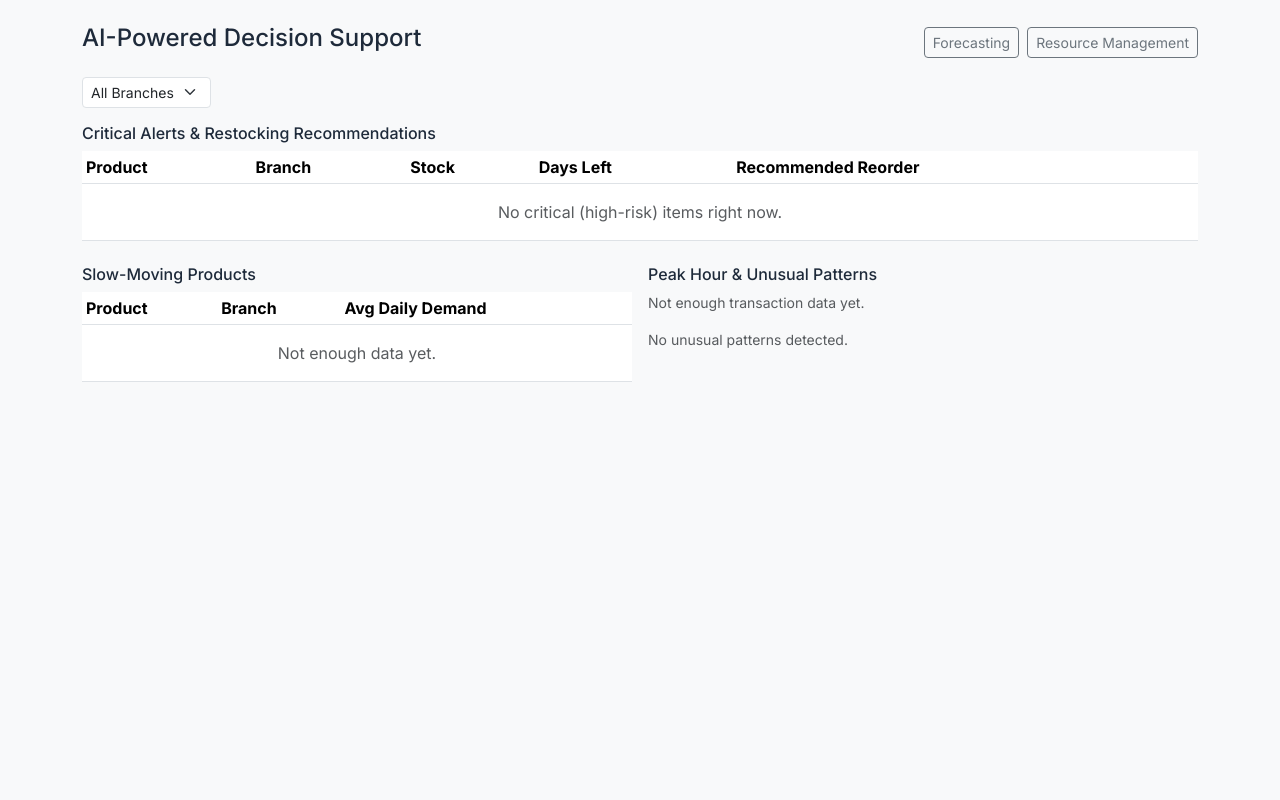
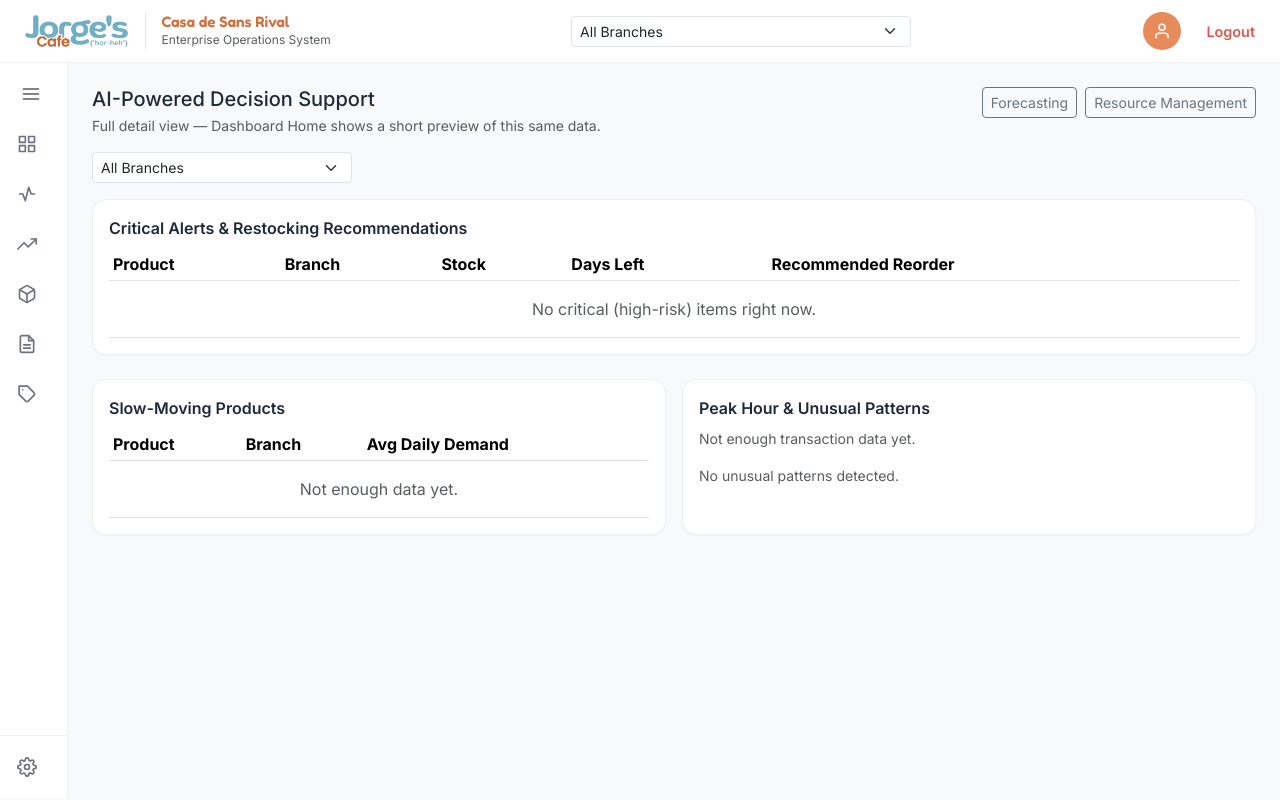
Before and after one commit to eniemennie/SanServeAll, a Django app: template backend/templates/forecasting/decision_support.html in a window 1280 px wide. Run offline with Django 5.2, Linux system fonts and the light colour scheme; the template is opened without the code that fills it, so the values that code supplies are empty.

Commit message:
Wrap Resource Management + AI Insights in the Admin Shell

```diff
--- a/backend/templates/forecasting/decision_support.html
+++ b/backend/templates/forecasting/decision_support.html
@@ -1,32 +1,33 @@
-{% extends "base.html" %}
-{% block title %}AI Decision Support - SanServeAll{% endblock %}
-{% block content %}
-<div class="container py-4">
-    <div class="d-flex justify-content-between align-items-center mb-3">
-        <h1 class="h4">AI-Powered Decision Support</h1>
+{% extends "admin_base.html" %}
+{% block admin_title %}AI Insights{% endblock %}
+{% block admin_content %}
+
+<div class="d-flex justify-content-between align-items-start mb-3">
+    <div>
+        <h1 class="h5 mb-1">AI-Powered Decision Support</h1>
+        <p class="text-muted small mb-0">Full detail view &mdash; Dashboard Home shows a short preview of this same data.</p>
+    </div>
     <div class="d-flex gap-2">
-            <a href="{% url 'forecasting:forecasting_dashboard' %}" class="btn btn-outline-secondary btn-sm">Forecasting</a>
-            <a href="{% url 'forecasting:resource_management_dashboard' %}" class="btn btn-outline-secondary btn-sm">Resource Management</a>
+        <a href="{% url 'forecasting:forecasting_dashboard' %}" class="btn btn-sm btn-outline-secondary">Forecasting</a>
+        <a href="{% url 'forecasting:resource_management_dashboard' %}" class="btn btn-sm btn-outline-secondary">Resource Management</a>
     </div>
 </div>
 
-    <form method="get" class="row g-2 mb-3">
-        <div class="col-auto">
+<form method="get" class="mb-3" style="max-width: 260px;">
     <select name="branch" class="form-select form-select-sm" onchange="this.form.submit()">
         <option value="">All Branches</option>
         {% for b in branches %}
         <option value="{{ b.pk }}" {% if selected_branch.pk == b.pk %}selected{% endif %}>{{ b.name }}</option>
         {% endfor %}
     </select>
-        </div>
 </form>
 
 {% if insights %}
 <div class="mb-4">
     {% for insight in insights %}
-        <div class="alert alert-warning d-flex justify-content-between align-items-start">
-            <span>{{ insight.message }}</span>
-            <span class="badge {% if insight.generated_by_ai %}bg-primary{% else %}bg-secondary{% endif %} ms-2">
+    <div class="jc-card p-3 mb-2 d-flex justify-content-between align-items-start" style="border-left: 4px solid var(--jc-teal);">
+        <span class="small">{{ insight.message }}</span>
+        <span class="jc-badge {% if insight.generated_by_ai %}jc-badge-adequate{% else %}jc-badge-low{% endif %} ms-2">
             {% if insight.generated_by_ai %}AI-Generated{% else %}Template{% endif %}
         </span>
     </div>
@@ -34,28 +35,31 @@
 </div>
 {% endif %}
 
-    <h2 class="h6">Critical Alerts &amp; Restocking Recommendations</h2>
-    <table class="table table-sm table-hover bg-white mb-4">
+<div class="jc-card p-3 mb-4">
+    <div class="fw-semibold mb-2">Critical Alerts &amp; Restocking Recommendations</div>
+    <table class="table table-sm mb-0">
         <thead><tr><th>Product</th><th>Branch</th><th>Stock</th><th>Days Left</th><th>Recommended Reorder</th></tr></thead>
         <tbody>
             {% for alert in critical_alerts %}
-            <tr class="table-danger">
+            <tr>
                 <td>{{ alert.score.product.name }}</td>
                 <td>{{ alert.score.branch.name }}</td>
                 <td>{{ alert.score.quantity_on_hand }}</td>
                 <td>{% if alert.score.days_of_stock_left %}{{ alert.score.days_of_stock_left|floatformat:1 }}{% else %}&mdash;{% endif %}</td>
-                <td><strong>+{{ alert.recommended_reorder_quantity }}</strong> units</td>
+                <td><span class="jc-badge jc-badge-critical">+{{ alert.recommended_reorder_quantity }} units</span></td>
             </tr>
             {% empty %}
             <tr><td colspan="5" class="text-center text-muted py-3">No critical (high-risk) items right now.</td></tr>
             {% endfor %}
         </tbody>
     </table>
+</div>
 
 <div class="row g-3">
     <div class="col-md-6">
-            <h2 class="h6">Slow-Moving Products</h2>
-            <table class="table table-sm bg-white">
+        <div class="jc-card p-3 h-100">
+            <div class="fw-semibold mb-2">Slow-Moving Products</div>
+            <table class="table table-sm mb-0">
                 <thead><tr><th>Product</th><th>Branch</th><th>Avg Daily Demand</th></tr></thead>
                 <tbody>
                     {% for score in slow_moving_products %}
@@ -70,8 +74,10 @@
                 </tbody>
             </table>
         </div>
+    </div>
     <div class="col-md-6">
-            <h2 class="h6">Peak Hour &amp; Unusual Patterns</h2>
+        <div class="jc-card p-3 h-100">
+            <div class="fw-semibold mb-2">Peak Hour &amp; Unusual Patterns</div>
             {% if peak_hour %}
             <p class="small">Peak transaction hour: <strong>{{ peak_hour.hour }}:00</strong> ({{ peak_hour.transaction_count }} transactions, last 30 days)</p>
             {% else %}
@@ -79,15 +85,16 @@
             {% endif %}
 
             {% for anomaly in anomalies %}
-            <div class="alert alert-info py-2 small">
+            <div class="jc-card p-2 mb-2 small" style="border-left: 4px solid #8B6BB0;">
                 {{ anomaly.product.name }}: sold {{ anomaly.yesterday_units }} yesterday
                 vs. a typical {{ anomaly.baseline_average }} for this day of week
                 ({{ anomaly.deviation_pct }}% deviation)
             </div>
             {% empty %}
-            <p class="small text-muted">No unusual patterns detected.</p>
+            <p class="small text-muted mb-0">No unusual patterns detected.</p>
             {% endfor %}
         </div>
     </div>
 </div>
+
 {% endblock %}
```
Also changed, not shown: backend/apps/forecasting/tests/test_ai_dashboards.py (+43 -0 lines), backend/apps/forecasting/views.py (+21 -4 lines), backend/templates/forecasting/resource_management_dashboard.html (+83 -28 lines). Lines whose indentation alone changed are shown as unchanged.
